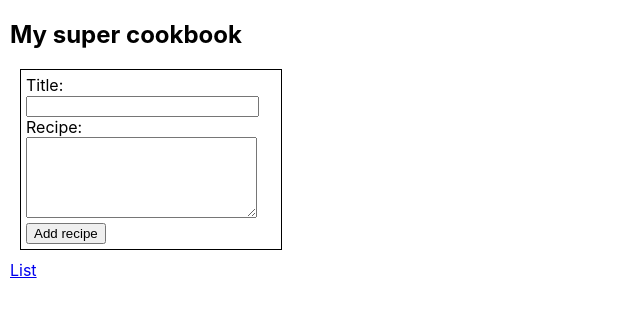
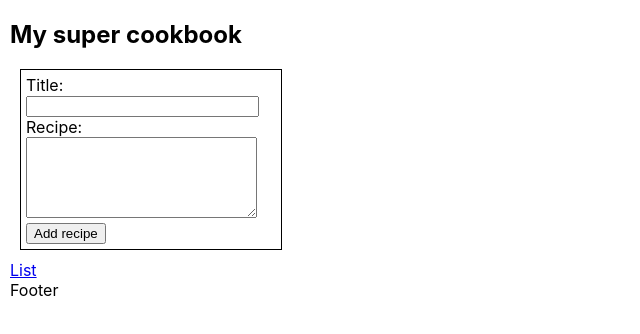
Before and after one commit to EdsonNhancale/react-optimization-mpt-front, a React (Create React App) app: page /book in a window 1280 px wide. Shown: the top 334 px of the page, without its empty margins (0-640 px from the left). Built offline with nearby package versions, Linux system fonts and the light colour scheme.

Commit message:
Added Footer component in CookBooks to see unnecessary rendering

```diff
--- /dev/null
+++ b/src/components/Footer.js
@@ -0,0 +1,8 @@
+import React from 'react'
+
+export default function Footer() {
+    console.log("Footer")
+    return (
+        <div>Footer</div>
+    )
+}
--- a/src/pages/CookBook.js
+++ b/src/pages/CookBook.js
@@ -2,6 +2,7 @@
 import AddNewRecipeForm from '../components/AddNewRecipeForm'
 import { Link } from "react-router-dom";
 import { useActionsRecipe } from "../hooks/useActionsRecipe";
+import Footer from '../components/Footer';
 
 export default function CookBook() {
     const { addRecipe } = useActionsRecipe()
@@ -17,6 +18,8 @@
 
             <AddNewRecipeForm onAddRecipe={addRecipe} />
             <Link to="/booklists">List</Link>
+
+            <Footer />
         </>
     )
 }
```
Also changed, not shown: src/components/AddNewRecipeForm.js (renamed from src/components/AddNewRecipeForm.jsx), src/components/RecipeCard.js (renamed from src/components/RecipeCard.jsx), src/components/RecipesList.js (renamed from src/components/RecipesList.jsx).
